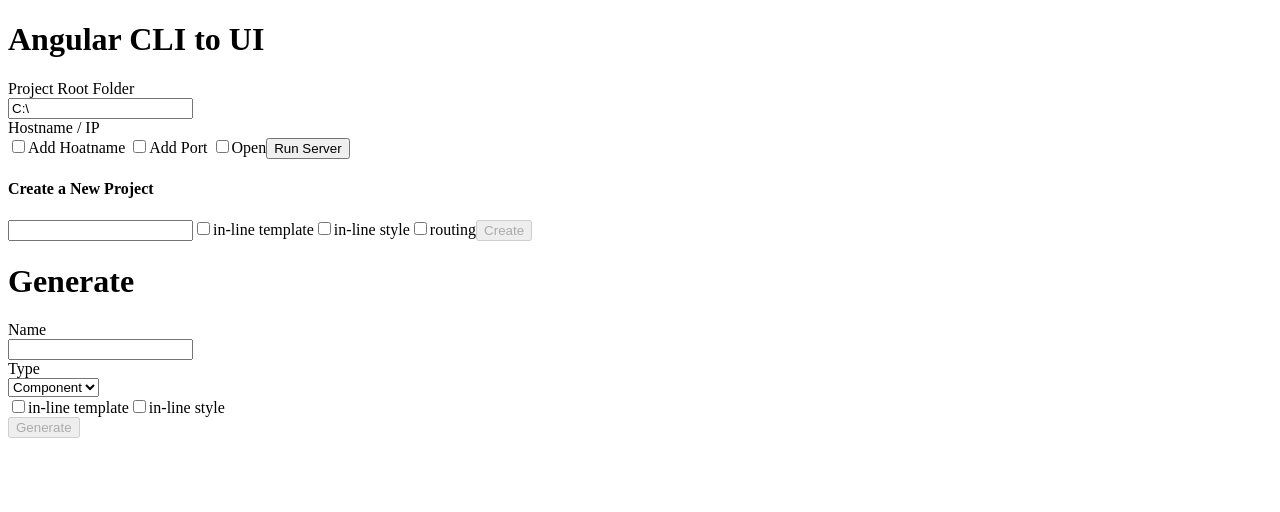
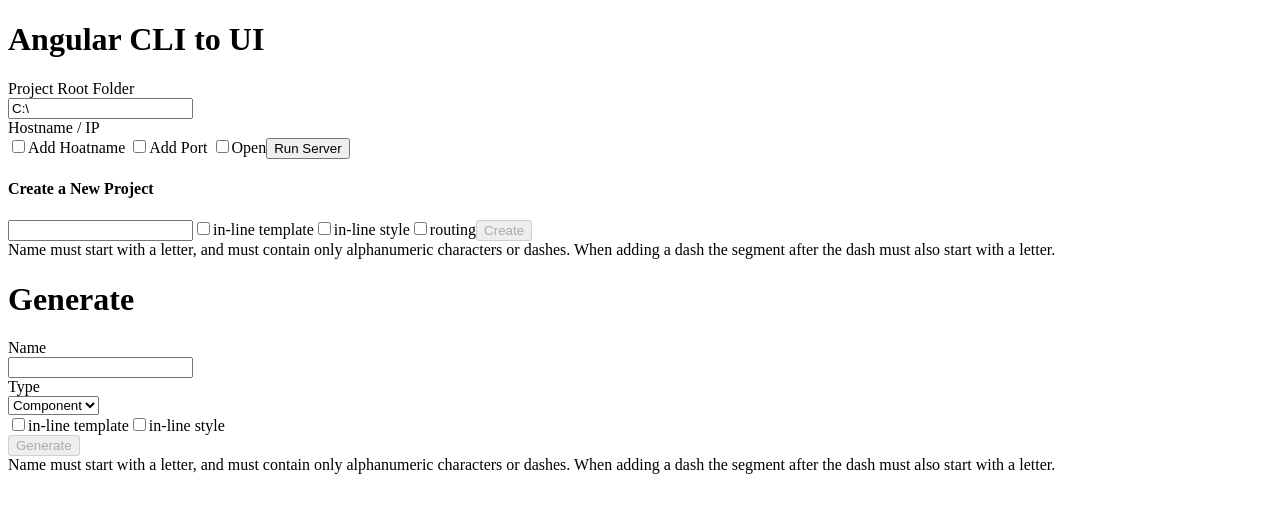
Before and after one commit to ZimGil/ngWiz, an Angular app: page / in a window 1280 px wide. Shown: the top 512 px of the page. Built offline with nearby package versions, Linux system fonts and the light colour scheme.

Commit message:
invalid name warnings added

```diff
--- a/src/app/components/generate/generate.component.html
+++ b/src/app/components/generate/generate.component.html
@@ -28,3 +28,7 @@
   [disabled]="!isNameValid()">
   Generate
 </button>
+<div *ngIf="!isNameValid()">
+    Name must start with a letter, and must contain only alphanumeric characters or dashes.
+    When adding a dash the segment after the dash must also start with a letter.
+</div>
--- a/src/app/components/new/new.component.html
+++ b/src/app/components/new/new.component.html
@@ -14,4 +14,12 @@
     <span>routing</span>
 </label>
 
-<button (click)="createNewProject()" [disabled]="!isNameValid()">Create</button>
+<button
+ (click)="createNewProject()"
+  [disabled]="!isNameValid()">
+  Create
+</button>
+<div  *ngIf="!isNameValid()">
+    Name must start with a letter, and must contain only alphanumeric characters or dashes.
+    When adding a dash the segment after the dash must also start with a letter.
+</div>
```
